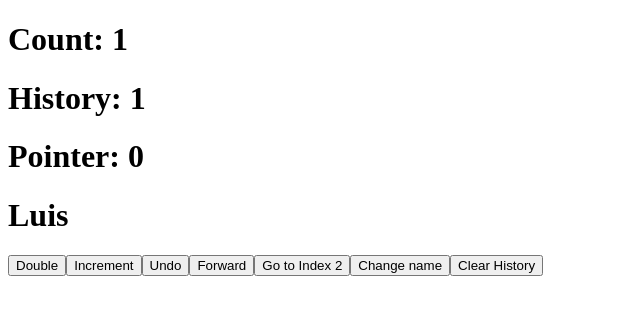
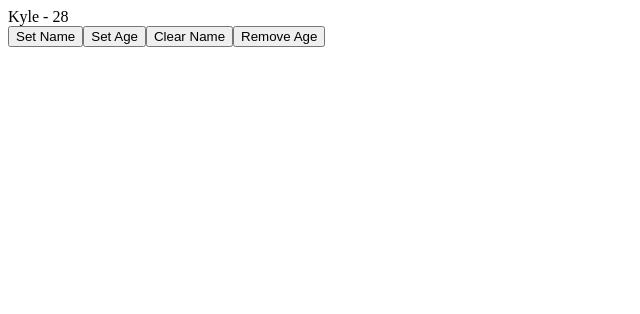
Before and after one commit to sokaluis/react-core-library, a React (Create React App) app: page / in a window 1280 px wide. Shown: the top 314 px of the page, without its empty margins (0-640 px from the left). Built offline with nearby package versions, Linux system fonts and the light colour scheme.

Commit message:
useStorage

```diff
--- a/src/App.tsx
+++ b/src/App.tsx
@@ -1,4 +1,4 @@
-import { StateWithHistoryExample } from "views";
+import { StorageExample } from "views";
 
 const App = () => {
   return (
@@ -10,7 +10,8 @@ const App = () => {
       {/* <ArrayExample /> */}
       {/* <TransitionGroup /> */}
       {/* <PreviousExample /> */}
-      <StateWithHistoryExample />
+      {/* <StateWithHistoryExample /> */}
+      <StorageExample />
     </>
   );
 };
--- a/src/hooks/index.ts
+++ b/src/hooks/index.ts
@@ -7,3 +7,4 @@ export * from "./useToggle";
 export * from "./useUpdateEffect";
 export * from "./usePrevious";
 export * from "./useStateWithHistory";
+export * from "./useStorage";
--- a/src/hooks/useStateWithHistory.ts
+++ b/src/hooks/useStateWithHistory.ts
@@ -4,7 +4,7 @@ import { useCallback, useRef, useState } from "react";
 
 type useStateWithHistoryReturn<T> = [
   value: T,
-  setValue: any,
+  setValue: (v: any) => void,
   history: T[],
   pointer: number,
   historyHandlers: {
@@ -19,12 +19,12 @@ export const useStateWithHistory = <T>(
   defaultValue: T,
   capacity: number = 10
 ): useStateWithHistoryReturn<T> => {
-  const [value, setValue] = useState(defaultValue);
+  const [value, setValue] = useState<T>(defaultValue);
   const historyRef = useRef([value]);
   const pointerRef = useRef(0);
 
   const set = useCallback(
-    // TODO: type v as callback or value
+    // TODO: type V as callback or value
     (v: any) => {
       // set the callback function that we send to the setter
       const resolveValue = typeof v === "function" ? v(value) : v;
--- /dev/null
+++ b/src/hooks/useStorage.ts
@@ -0,0 +1,39 @@
+import { useCallback, useEffect, useState } from "react";
+
+type useStorageReturn<T> = [T | undefined, (value: T) => void, () => void];
+
+export const useLocalStorage = <T>(key: string, defaultValue: T) => {
+  return useStorage(key, defaultValue, window.localStorage);
+};
+
+export const useSessionStorage = <T>(key: string, defaultValue: T) => {
+  return useStorage(key, defaultValue, window.sessionStorage);
+};
+
+const useStorage = <T>(
+  key: string,
+  defaultValue: T,
+  storageObject: Storage
+): useStorageReturn<T> => {
+  const [value, setValue] = useState<T | undefined>(() => {
+    const jsonValue = storageObject.getItem(key);
+    if (jsonValue != null) return JSON.parse(jsonValue);
+
+    if (typeof defaultValue === "function") {
+      return defaultValue();
+    } else {
+      return defaultValue;
+    }
+  });
+
+  useEffect(() => {
+    if (value === undefined) return storageObject.removeItem(key);
+    storageObject.setItem(key, JSON.stringify(value));
+  }, [value, key, storageObject]);
+
+  const remove = useCallback(() => {
+    setValue(undefined);
+  }, []);
+
+  return [value, setValue, remove];
+};
--- /dev/null
+++ b/src/views/HooksExamples/StorageExample.tsx
@@ -0,0 +1,20 @@
+import { useLocalStorage, useSessionStorage } from "hooks";
+
+const StorageExample = () => {
+  const [name, setName, clearName] = useLocalStorage("name", "Kyle");
+  const [age, setAge, removeAge] = useSessionStorage("name", 28);
+
+  return (
+    <div>
+      <div>
+        {name} - {age}
+      </div>
+      <button onClick={() => setName("Kyle")}>Set Name</button>
+      <button onClick={() => setAge(30)}>Set Age</button>
+      <button onClick={() => clearName()}>Clear Name</button>
+      <button onClick={() => removeAge()}>Remove Age</button>
+    </div>
+  );
+};
+
+export default StorageExample;
--- a/src/views/HooksExamples/index.ts
+++ b/src/views/HooksExamples/index.ts
@@ -5,3 +5,4 @@ export { default as UpdateEffectExample } from "./UpdateEffectExample";
 export { default as ArrayExample } from "./ArrayExample";
 export { default as PreviousExample } from "./PreviousExample";
 export { default as StateWithHistoryExample } from "./StateWithHistoryExample";
+export { default as StorageExample } from "./StorageExample";
```
Also changed, not shown: src/hooks/README.md.
